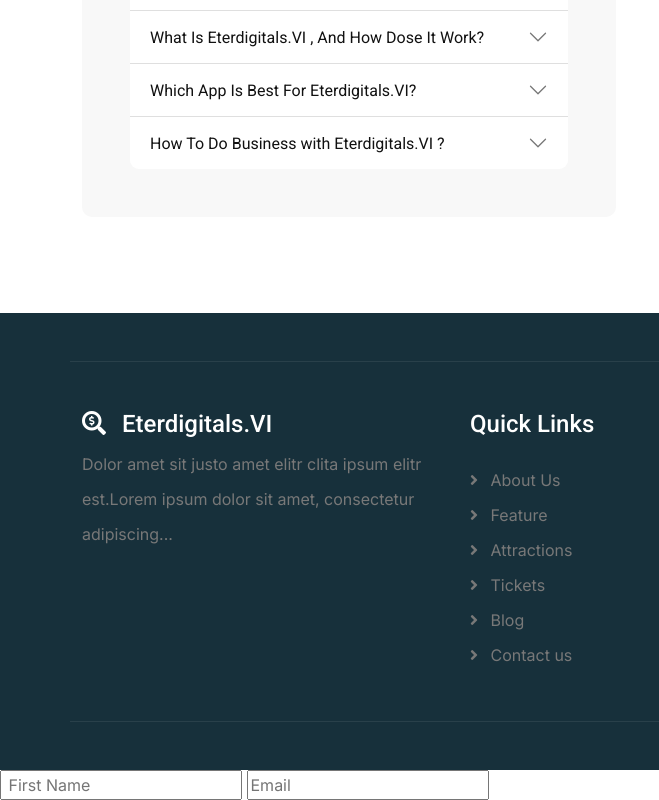
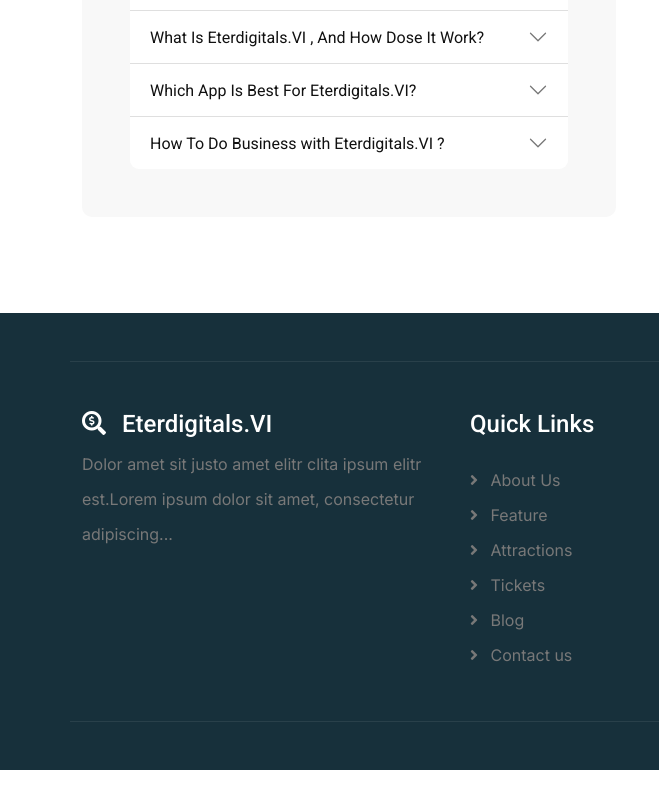
Before and after one commit to Jonzdee/Eterdigitals.VI, a plain HTML site: page index.html in a window 1280 px wide. Shown: the part 6100-6900 px from the top of the page, 0-659 px from the left. After the commit the page ends 6870 px from the top, so only its background shows below. Drawn offline with nearby package versions, Linux system fonts and the light colour scheme.

Commit message:
first commit

```diff
--- a/index.html
+++ b/index.html
@@ -718,8 +718,6 @@
         </div>
         <!-- Footer End -->
 
-<input type="text" name="" id="" placeholder=" First Name">
-<input type="email" name="" id="" placeholder="Email">
 
 
         <!-- Back to Top -->
```
